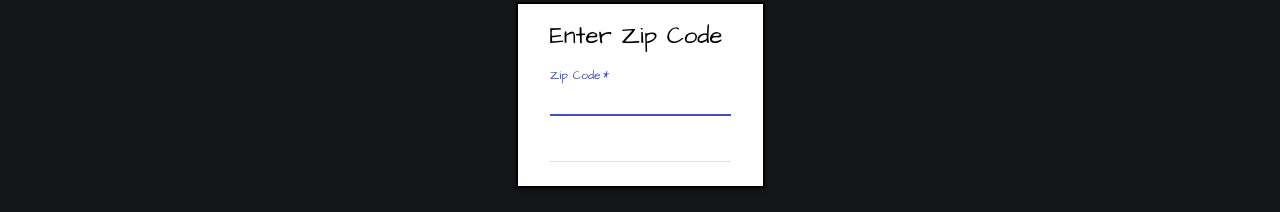
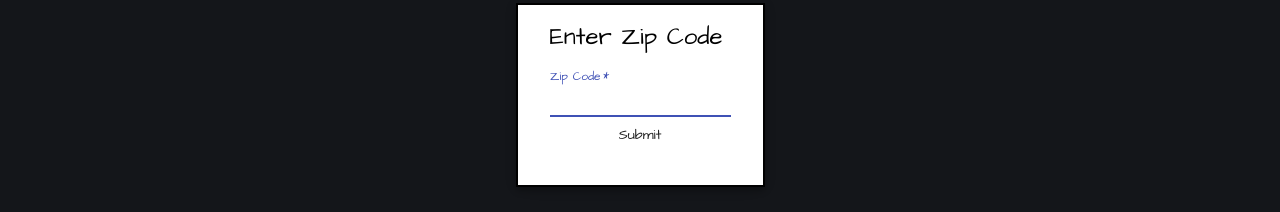
Before and after one commit to omgitsgod/paws-for-pals-front, a React (Create React App) app: page / in a window 1280 px wide. Shown: the part 305-517 px from the top of the page. Built offline with nearby package versions, Linux system fonts and the light colour scheme; no server answers.

Commit message:
Change color on submit button and remove divider

```diff
--- a/src/ZipCodeModal.js
+++ b/src/ZipCodeModal.js
@@ -61,7 +61,7 @@ function ZipCodeModal(props) {
                             type='submit'
                             fullWidth
                             variant='contained'
-                            color='secondary'
+                        //   color='primary'
                             className={classes.submit}
                             style={{ background: 'transparent', boxShadow: 'none' }}
                         >
@@ -69,7 +69,7 @@ function ZipCodeModal(props) {
                         </Button>
                         </FormControl>
                     </form>
-                    <Divider />
+        {/*    <Divider /> */}
                 {/*    <Typography variant='h5'>
                         Allow Access To Location
                     </Typography>
```
